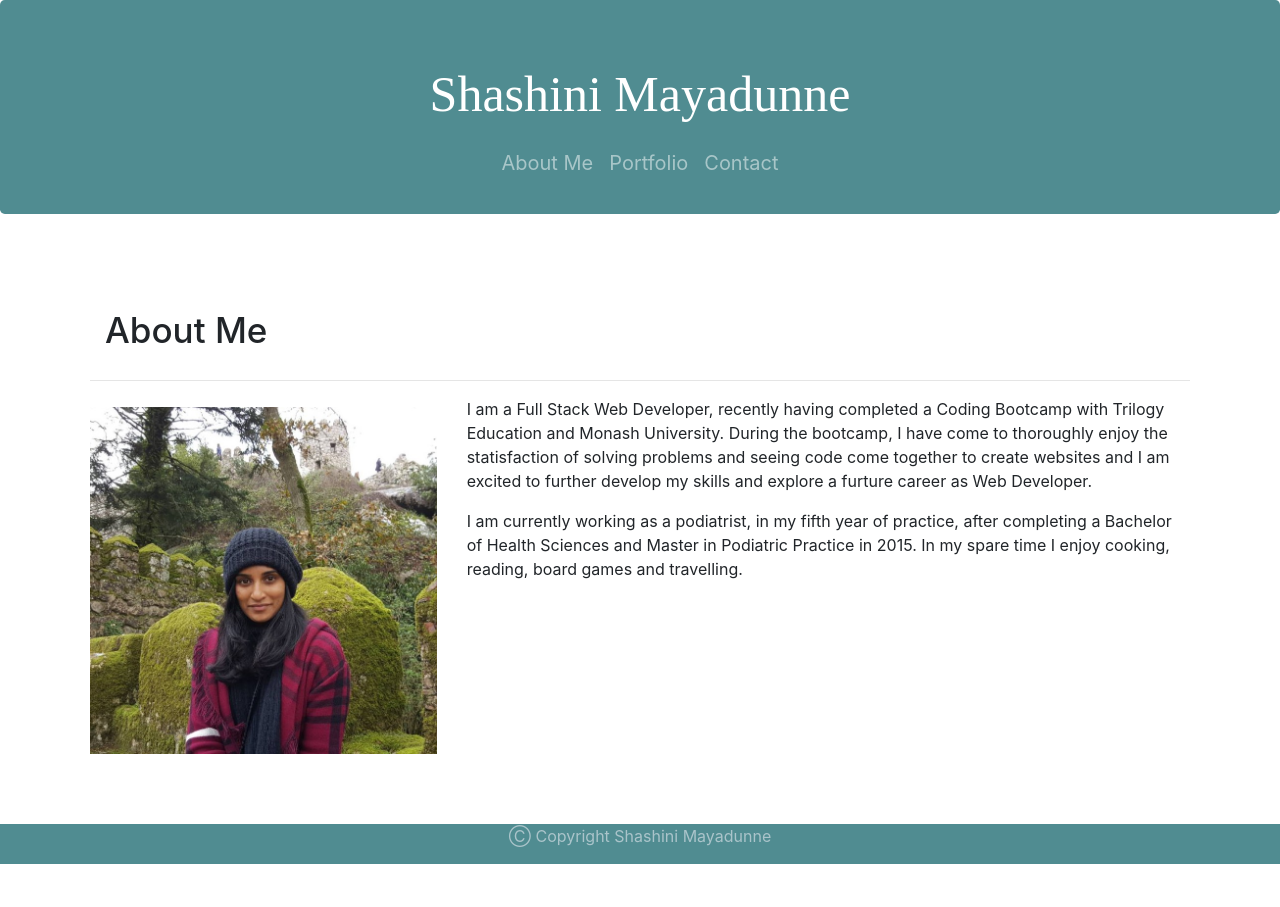
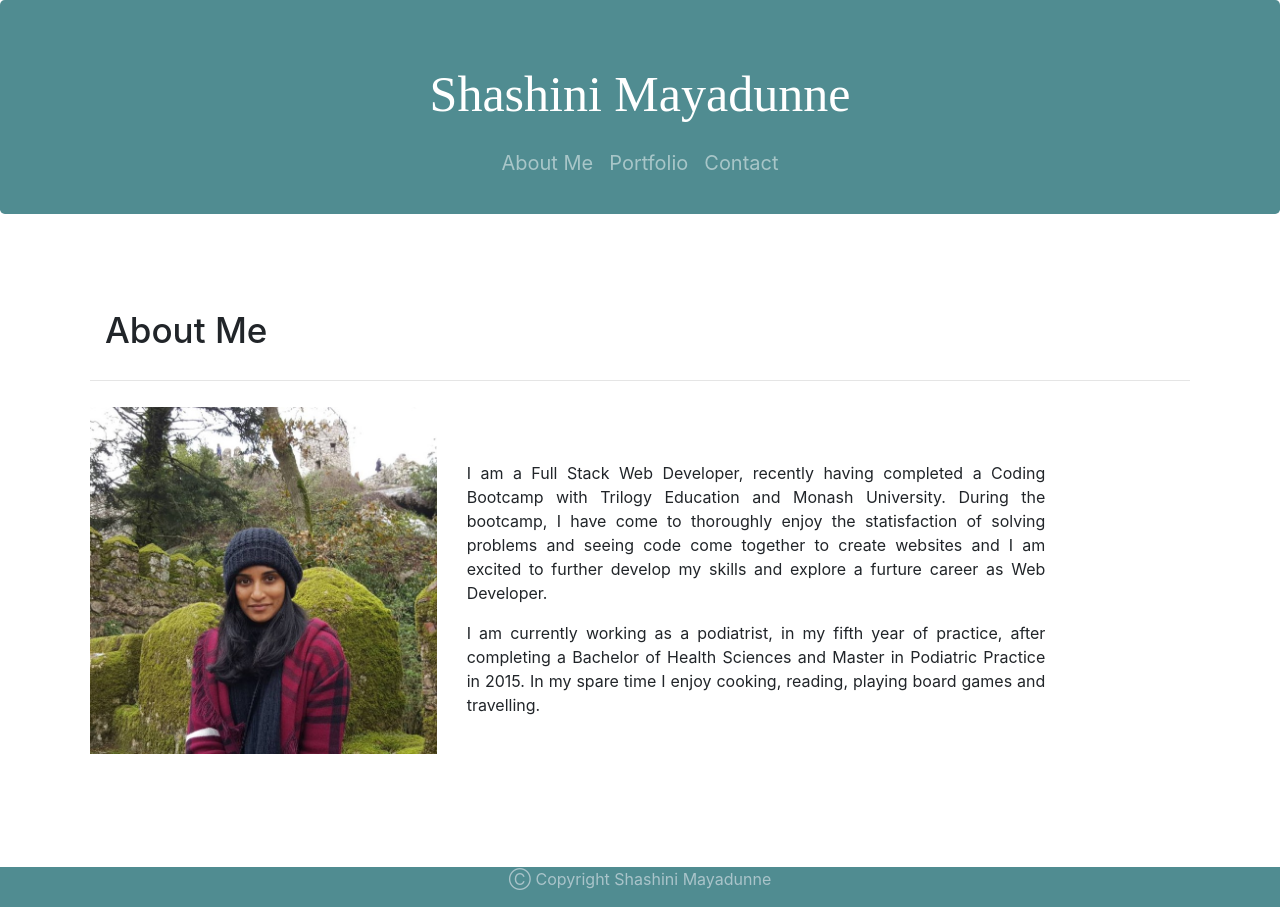
Before and after one commit to Shash833/react-portfolio, a React (Create React App) app: page / in a window 1280 px wide. Before the commit the page ends 864 px from the top, so only its background shows below. Built offline with nearby package versions, Linux system fonts and the light colour scheme; a web font is replaced by a local one.

Commit message:
about me page formatting

```diff
--- a/src/index.css
+++ b/src/index.css
@@ -12,6 +12,18 @@ code {
     monospace;
 }
 
+/* #about-me-container{
+  position: relative;
+} */
+
+#about-me{
+  text-align: justify;
+  display: flex;
+  justify-content: center;
+  flex-direction: column;
+  height: 300px;
+}
+
 #portfolioText, .dropdown{
   padding-left: 35px;
   padding-right: 100px;
@@ -20,3 +32,14 @@ code {
 #contact-info{
   margin: 50px;
 }
+
+@media screen and (min-width: 1199px) {
+  #about-me{
+    text-align: justify;
+    display: flex;
+    justify-content: center;
+    flex-direction: column;
+    height: 400px;
+    width: 80%;
+  }
+}
--- a/src/pages/about.js
+++ b/src/pages/about.js
@@ -25,7 +25,7 @@ function AboutMe() {
                 </p>
                     <p>
                         I am currently working as a podiatrist, in my fifth year of practice, after completing a Bachelor of Health Sciences and Master in Podiatric Practice in 2015.
-                        In my spare time I enjoy cooking, reading, board games and travelling.
+                        In my spare time I enjoy cooking, reading, playing board games and travelling.
                 </p>
                 </div>
 
```
